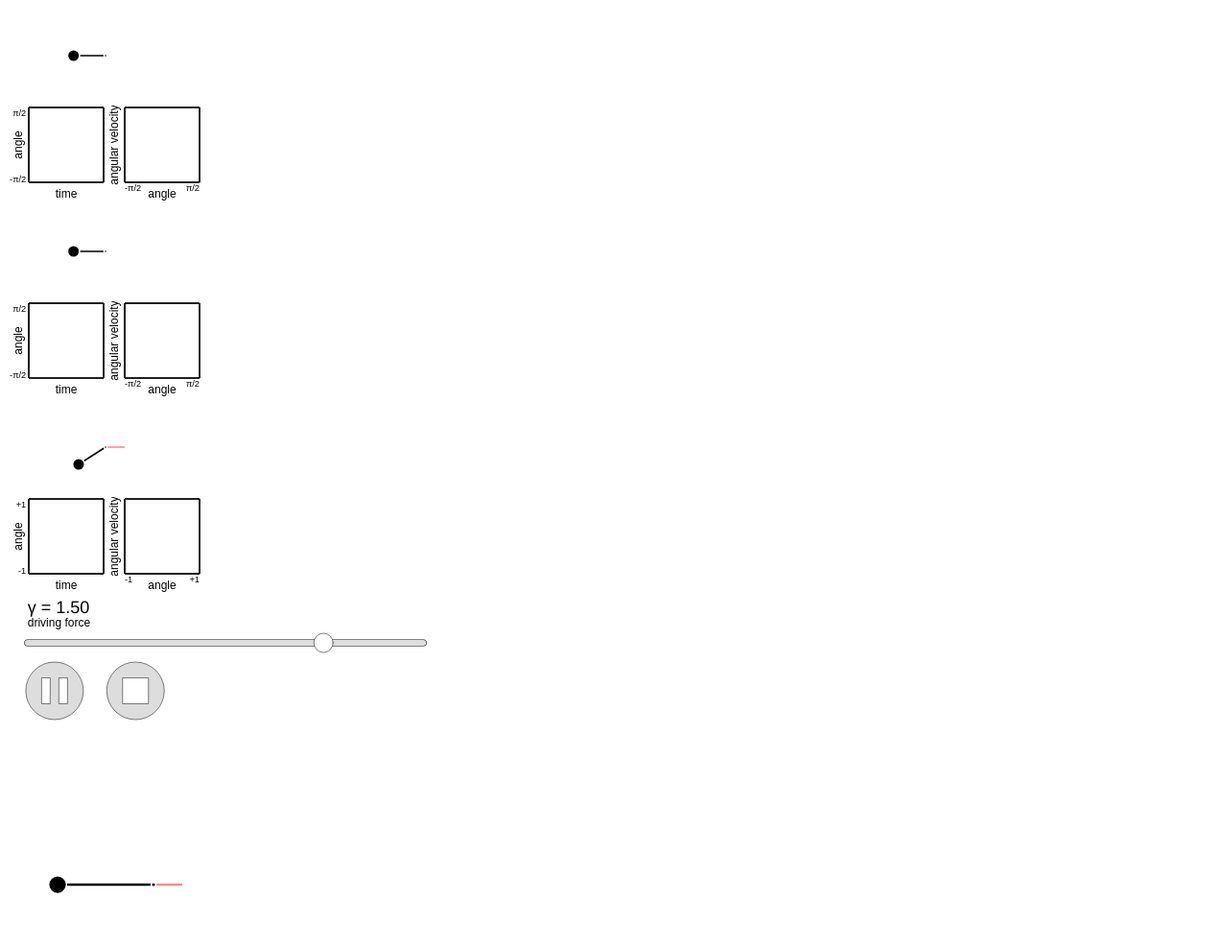
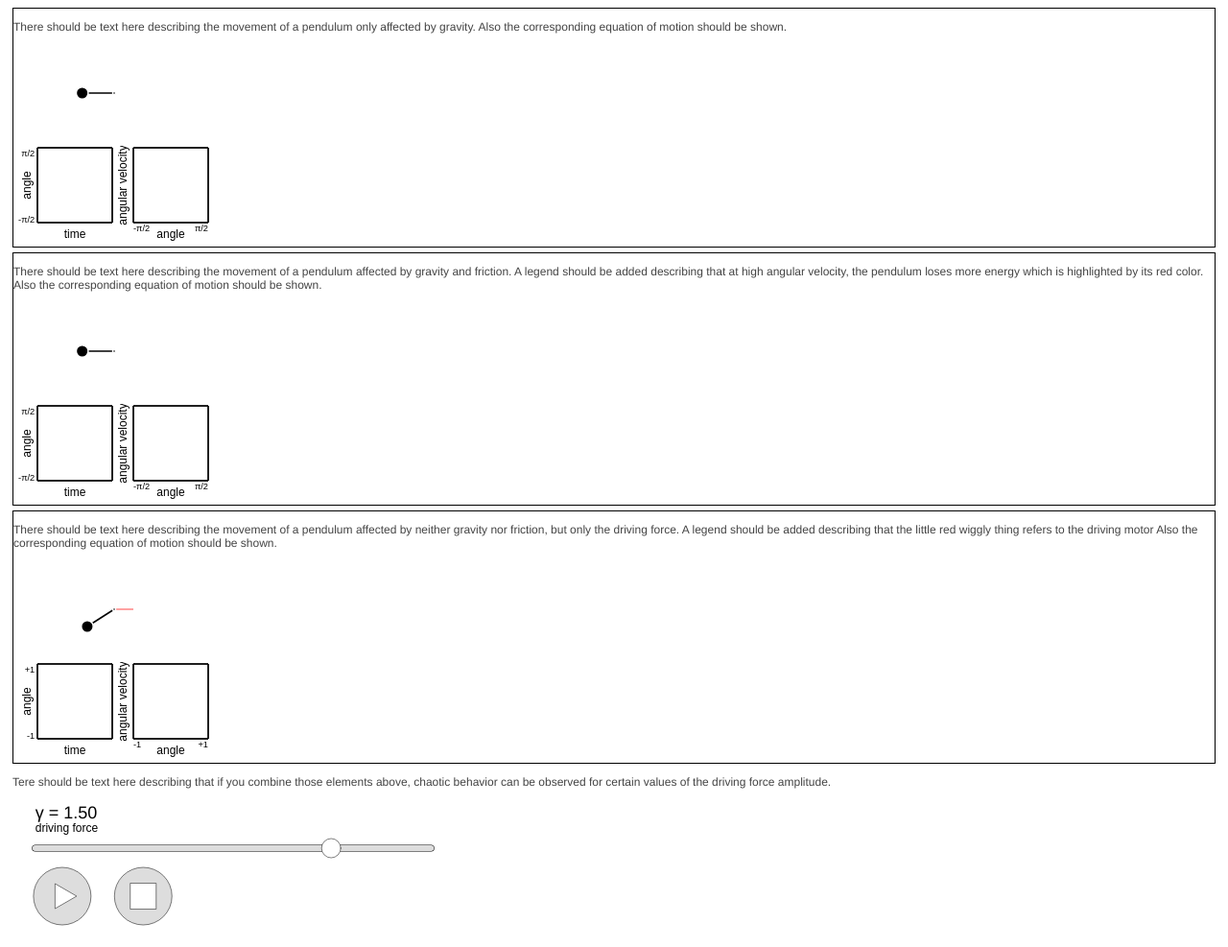
Before and after one commit to explorablesforsfi/periodically-driven-damped-pendulum, a plain HTML site: page index.html in a window 1280 px wide. Shown: the top 987 px of the page at 96% size. Drawn offline with Linux system fonts and the light colour scheme.

Commit message:
some additional things

```diff
--- a/gui/main_gui.js
+++ b/gui/main_gui.js
@@ -39,7 +39,7 @@ function start_main_gui(div_id,width,height,pendulum)
 
 		// we first define the button parameters
 
-		let b4 = { id:"b4", name:"", actions: ["pause","play"], value: 0};
+		let b4 = { id:"b4", name:"", actions: ["play","pause"], value: 0};
 		let b5 = { id:"b5", name:"", actions: ["stop"], value: 0};
 
 		// values of these parameters are changed when the widget is activated
@@ -55,9 +55,8 @@ function start_main_gui(div_id,width,height,pendulum)
       }),
 			widget.button(b5).size(60).symbolSize(30).update(function(d){
         if (pendulum.is_running)
-          pendulum.stop()
-        pendulum.pendulum_integrator.reset_ode();
-        pendulum.reset_observables();
+          buttons[0].click();
+        pendulum.reset();
       }),
 		]
 		// now we define a block in the control panel where the buttons should be placed
--- a/index.html
+++ b/index.html
@@ -14,35 +14,55 @@
 </head>
 <body>
 
-    <div id="standard_container" style="">
+    <div id="standard_container" style="margin: 5">
 
-        <div id="standard_gui_container" style="margin:2;"></div>
-        <div id="standard_pendulum_container" style="margin:2;"></div>
-        <div id="standard_plot_container" style="margin:2;"></div>
+        <p> There should be text here describing the movement of a pendulum only affected by gravity.
+            Also the corresponding equation of motion should be shown.
+        </p>
+
+        <div id="standard_gui_container" style="margin:5;"></div>
+        <div id="standard_pendulum_container" style="margin:5;"></div>
+        <div id="standard_plot_container" style="margin:5;"></div>
 
     </div>
 
-    <div id="friction_container">
+    <div id="friction_container" style="margin: 5">
 
-        <div id="friction_gui_container" style="margin:2;"></div>
-        <div id="friction_pendulum_container" style="margin:2;"></div>
-        <div id="friction_plot_container" style="margin:2;"></div>
+        <p> There should be text here describing the movement of a pendulum affected by gravity and friction.
+            A legend should be added describing that at high angular velocity, the pendulum loses more energy
+            which is highlighted by its red color.
+            Also the corresponding equation of motion should be shown.
+        </p>
+
+        <div id="standard_gui_container" style="margin:5;"></div>
+        <div id="friction_gui_container" style="margin:5;"></div>
+        <div id="friction_pendulum_container" style="margin:5; "></div>
+        <div id="friction_plot_container" style="margin:5;"></div>
 
     </div>
 
-    <div id="driven_container">
+    <div id="driven_container" style="margin: 5">
 
-        <div id="driven_gui_container" style="margin:2;"></div>
-        <div id="driven_pendulum_container" style="margin:2;"></div>
-        <div id="driven_plot_container" style="margin:2;"></div>
+        <p> There should be text here describing the movement of a pendulum affected by neither gravity nor friction,
+            but only the driving force.
+            A legend should be added describing that the little red wiggly thing refers to the driving motor
+            Also the corresponding equation of motion should be shown.
+        </p>
+
+        <div id="driven_gui_container" style="margin:5;"></div>
+        <div id="driven_pendulum_container" style="margin:5; "></div>
+        <div id="driven_plot_container" style="margin:5;"></div>
 
     </div>
 
-    <div id="main_container">
+    <div id="main_container" style="margin: 5">
 
-        <div id="main_gui_container" style="margin:2;"></div>
-        <div id="pendulum_container" style="margin:2;"></div>
-        <div id="plot_container" style="margin:2;"></div>
+        <p> Tere should be text here describing that if you combine those elements above, chaotic behavior can be observed for certain values of the driving force amplitude.
+        </p>
+
+        <div id="main_gui_container" style="margin:5;"></div>
+        <div id="pendulum_container" style="margin:5; "></div>
+        <div id="plot_container" style="margin:5;"></div>
 
     </div>
 
@@ -78,6 +98,8 @@
     d3.select("#standard_container")
       .on("mouseover", function() {std_pend.start()})
       .on("mouseout", function() {std_pend.stop()})
+      //.style("max-width", std_pend.plot_width * 2 + 10)
+      .style("border", "1px solid black")
     ;
 
     var fric_pend = new Pendulum({
@@ -128,6 +150,8 @@
     d3.select("#friction_container")
       .on("mouseover", function() {fric_pend.start()})
       .on("mouseout", function() {fric_pend.stop()})
+      //.style("max-width", fric_pend.plot_width * 2 + 10)
+      .style("border", "1px solid black")
     ;
 
 
@@ -163,6 +187,8 @@
     d3.select("#driven_container")
       .on("mouseover", function() {driven_pend.start()})
       .on("mouseout", function() {driven_pend.stop()})
+      //.style("max-width", driven_pend.plot_width * 2 + 10)
+      .style("border", "1px solid black")
     ;
 
 
--- a/pendulum-libs/pendulum.js
+++ b/pendulum-libs/pendulum.js
@@ -190,7 +190,9 @@ class Pendulum
     this.draw_canv = d3.select(div)
                    .append('canvas')
                    .attr('width', this.pendulum_width)
-                   .attr('height', this.pendulum_height);
+                   .attr('height', this.pendulum_height)
+                   ;
+    //d3.select(div).style("border","1px solid black")
     this.draw_ctx = this.draw_canv.node().getContext('2d');
 
     // adjust for retina display
@@ -265,6 +267,26 @@ class Pendulum
   {
   }
 
+  reset()
+  {
+    this.pendulum_integrator.reset_ode();
+    this.reset_observables();
+
+    if (this.draw_pendulum)
+    {
+      this.init_draw();
+      this.draw_update();
+    }
+
+    if (this.plot_pendulum)
+    {
+      this.init_plot();
+      this.plot_update();
+    }
+
+  }
+
+
   reset_observables()
   {
     this.time = [0];
```
